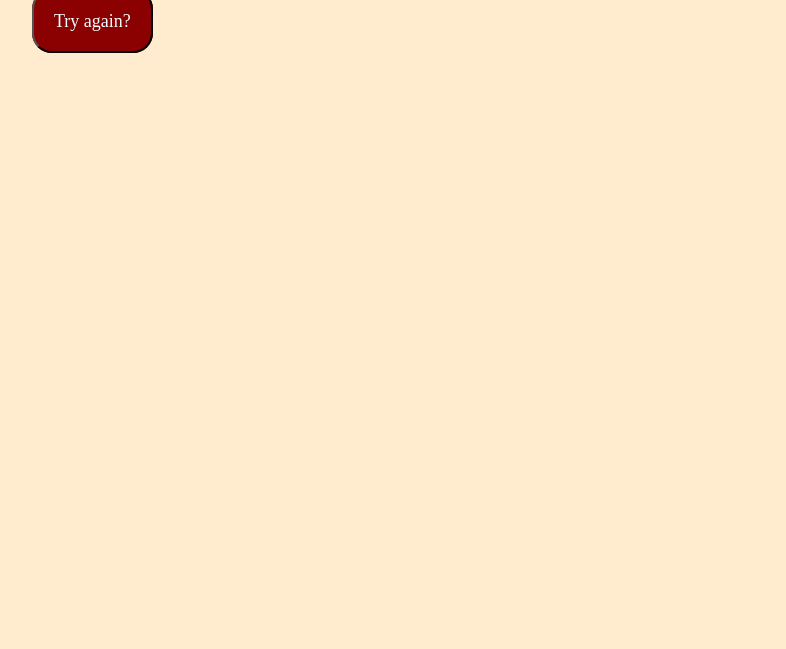
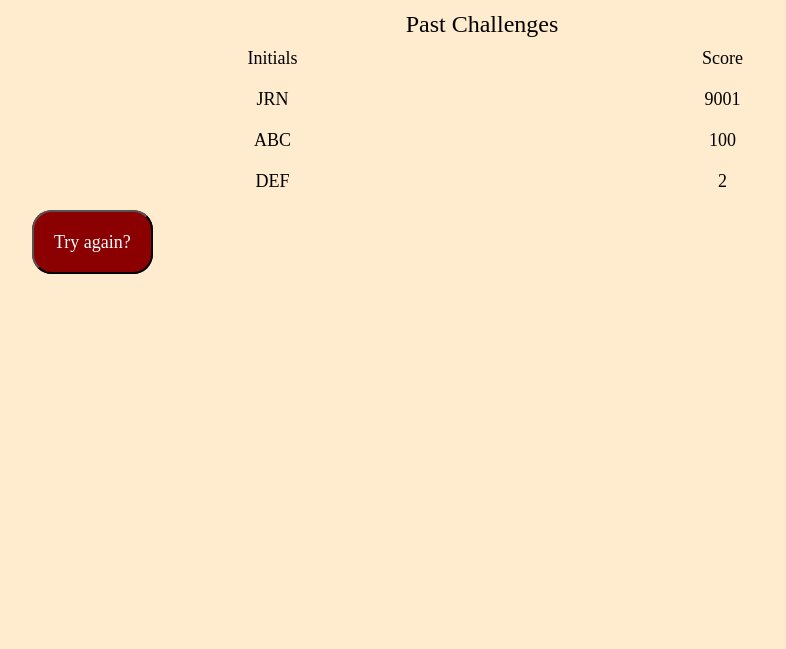
Before and after one commit to CommieDog/javascript-gauntlet, a plain HTML site: page score.html in a window 1280 px wide. Shown: the part 151-800 px from the top of the page, without its empty margins (158-944 px from the left). Drawn offline with Linux system fonts and the light colour scheme.

Commit message:
Add table display to score page

```diff
--- a/assets/css/style.css
+++ b/assets/css/style.css
@@ -75,3 +75,49 @@ footer h2 {
     height: 20px;
     margin: 5px;
 }
+
+#score-table {
+    width: 100%;
+    display: table;
+}
+
+#score-table-caption {
+    display: table-caption;
+    font-size: 24px;
+    text-align: center;
+}
+
+#score-table-header {
+    display: table-header-group;
+}
+
+.score-table-header-cell {
+    display: table-cell;
+    font-size: 18px;
+    text-align: center;
+    padding: 10px;
+}
+
+#score-table-body {
+    display: table-row-group;
+}
+
+.score-table-row {
+    display: table-row;
+    height: 22px;
+}
+
+.score-table-row-cell {
+    display: table-cell;
+    font-size: 18px;
+    text-align: center;
+    padding: 10px;
+}
+
+#try-again-wrapper {
+    margin: 30px 0;
+}
+
+#try-again-link {
+    margin-top: 30px;
+}
--- a/assets/js/score.js
+++ b/assets/js/score.js
@@ -1,5 +1,5 @@
 var finalScore = 0;
 
-finalScore = window.sessionStorage.getItem("FinalScore");
+finalScore = window.sessionStorage.getItem("FinalScore") || 0.5;
 alert("Your final score is: " + finalScore);
 window.sessionStorage.removeItem("FinalScore");
--- a/score.html
+++ b/score.html
@@ -11,7 +11,30 @@
         </header>
         <main>
             <h2>Quiz over!</h2>
-            <a class="clickable" href="index.html">Try again?</a>
+            <div id="score-table">
+                <div id="score-table-caption">Past Challenges</div>
+                <div id="score-table-header">
+                    <div class="score-table-header-cell">Initials</div>
+                    <div class="score-table-header-cell">Score</div>
+                </div>
+                <div id="score-table-body">
+                    <div class="score-table-row">
+                        <div class="score-table-row-cell">JRN</div>
+                        <div class="score-table-row-cell">9001</div>
+                    </div>
+                    <div class="score-table-row">
+                        <div class="score-table-row-cell">ABC</div>
+                        <div class="score-table-row-cell">100</div>
+                    </div>
+                    <div class="score-table-row">
+                        <div class="score-table-row-cell">DEF</div>
+                        <div class="score-table-row-cell">2</div>
+                    </div>
+                </div>
+            </div>
+            <div id="try-again-wrapper">
+                <a id="try-again-link" class="clickable" href="index.html">Try again?</a>
+            </div>
         </main>
         <script src="assets/js/score.js"></script>
     </body>
```
